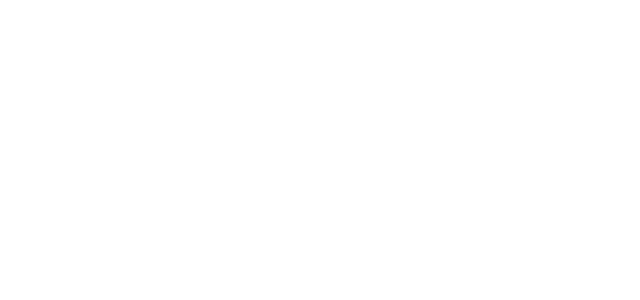
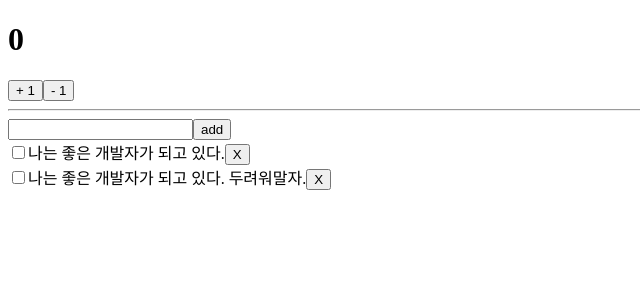
Before and after one commit to sangcheol-LEE/reduxx, a React (Create React App) app: page / in a window 1280 px wide. Shown: the top 300 px of the page, without its empty margins (0-640 px from the left). Built offline with nearby package versions, Linux system fonts and the light colour scheme.

Commit message:
리덕스로 투두 리스트 만들기 복습 끝

```diff
--- a/src/App.js
+++ b/src/App.js
@@ -1,8 +1,14 @@
 import React from 'react';
+import Counter from './components/Counter';
+import Todos from './components/Todos';
+
 
 const App = () => {
   return (
     <div>
+      <Counter/>
+      <hr />
+      <Todos/>
     </div>
   );
 };
--- /dev/null
+++ b/src/components/Counter.jsx
@@ -0,0 +1,18 @@
+import React from 'react';
+import { useSelector, useDispatch } from 'react-redux';
+import { increase, decrease } from '../modules/counter';
+const Counter = () => {
+  const dispatch = useDispatch()
+  const number = useSelector(state => state.counterReducer.number)
+  return (
+    <div>
+      <h1>{number}</h1>
+      <div>
+        <button onClick={()=> dispatch(increase())}> + 1</button>
+        <button onClick={()=> dispatch(decrease())}> - 1</button>
+      </div>
+    </div>
+  );
+};
+
+export default Counter;
--- /dev/null
+++ b/src/components/TodoItem.jsx
@@ -0,0 +1,19 @@
+import React from 'react';
+import { useDispatch } from 'react-redux';
+import { toggle, remove } from '../modules/todos';
+const TodoItem = ({todo}) => {
+  const dispatch = useDispatch()
+
+  const {id, text, done} = todo
+  return (
+    <div>
+      <form>
+        <input type="checkbox" onClick={() => dispatch(toggle(id))}/>
+        <span style={{textDecoration: done ? "line-through" : "none"}}>{text}</span>
+        <button onClick={() => dispatch(remove(id))}>X</button>
+      </form>
+    </div>
+  );
+};
+
+export default TodoItem;
--- /dev/null
+++ b/src/components/Todos.jsx
@@ -0,0 +1,29 @@
+import React from 'react';
+import { useSelector, useDispatch } from 'react-redux';
+import { inputChange, insert } from '../modules/todos';
+import TodoItem from './TodoItem';
+
+const Todos = () => {
+  const todoText = useSelector(state => state.todosReducer.todoText)
+  const todos = useSelector(state => state.todosReducer.todos)
+  const dispatch = useDispatch()
+
+  const handleSubmit = e=> {
+    e.preventDefault()
+    dispatch(insert(todoText))
+    dispatch(inputChange(""))
+  }
+  return (
+    <div>
+      <form onSubmit={handleSubmit}>
+        <input value={todoText} onChange={e => dispatch(inputChange(e.target.value))}/>
+        <button type="submit">add</button>
+      </form>
+      {todos.map(todo =>
+          <TodoItem todo={todo} key={todo.id}/>
+        )}
+    </div>
+  );
+};
+
+export default Todos;
--- a/src/index.js
+++ b/src/index.js
@@ -1,11 +1,15 @@
 import React from 'react';
 import ReactDOM from 'react-dom/client';
 import App from './App';
+import { createStore } from 'redux';
+import { Provider } from 'react-redux';
+import rootReducer from './modules';
 
-
-
+const store = createStore(rootReducer)
 const root = ReactDOM.createRoot(document.getElementById('root'));
 
 root.render(
-    <App />
+    <Provider store={store}>
+        <App />
+    </Provider>
 );
--- /dev/null
+++ b/src/modules/counter.js
@@ -0,0 +1,28 @@
+const INCREASE = 'counter/INCREASE';
+const DECREASE = 'counter/DECREASE';
+
+
+export const increase = () => ({type : INCREASE});
+export const decrease = () => ({type : DECREASE});
+
+const initialState = {
+  number : 0
+}
+
+const counterReducer = (state= initialState, action) => {
+  switch(action.type) {
+    case INCREASE :
+      return {
+        number : state.number + 1
+      }
+    case DECREASE :
+      return {
+        number : state.number - 1
+      }
+    default :
+      return state
+  }
+}
+
+
+export default counterReducer;
--- /dev/null
+++ b/src/modules/index.js
@@ -0,0 +1,10 @@
+import { combineReducers } from "redux";
+import counterReducer from "./counter";
+import todosReducer from "./todos";
+
+const rootReducer = combineReducers({
+  counterReducer,
+  todosReducer
+})
+
+export default rootReducer
--- /dev/null
+++ b/src/modules/todos.js
@@ -0,0 +1,79 @@
+const INPUT_CHANGE = 'todos/INPUT_CHANGE';
+const INSERT = 'todos/INSERT';
+const TOGGLE = 'todos/TOGGLE';
+const REMOVE = 'todos/REMOVE';
+
+export const inputChange = todoText => (
+  {
+    type: INPUT_CHANGE,
+    todoText : todoText
+  }
+)
+let id = 3
+export const insert = text => (
+  {
+    type : INSERT,
+    todo : {
+      id : id++,
+      text : text,
+      done : false
+    }
+  }
+)
+export const toggle = id => (
+  {
+    type : TOGGLE,
+    id : id
+  }
+)
+export const remove = id => (
+  {
+    type : REMOVE,
+    id : id
+  }
+)
+
+const initialState = {
+  todoText : "",
+  todos : [
+    {
+      id : 1,
+      text : "나는 좋은 개발자가 되고 있다.",
+      done : false
+    },
+    {
+      id : 2,
+      text : "나는 좋은 개발자가 되고 있다. 두려워말자.",
+      done : false
+    }
+  ]
+}
+
+const todosReducer = (state = initialState, action) => {
+  switch(action.type) {
+    case INPUT_CHANGE :
+      return {
+        ...state,
+        todoText : action.todoText
+      }
+    case INSERT :
+      return {
+        ...state,
+        todos : state.todos.concat(action.todo)
+      }
+    case TOGGLE :
+      return {
+        ...state,
+        todos : state.todos.map(todo => todo.id === action.id ? {...todo, done: !state.todo} : todo)
+      }
+    case REMOVE :
+      return {
+        ...state,
+        todos: state.todos.filter(todo => todo.id !== action.id)
+      }
+    default :
+      return state
+  }
+}
+
+export default todosReducer
```
